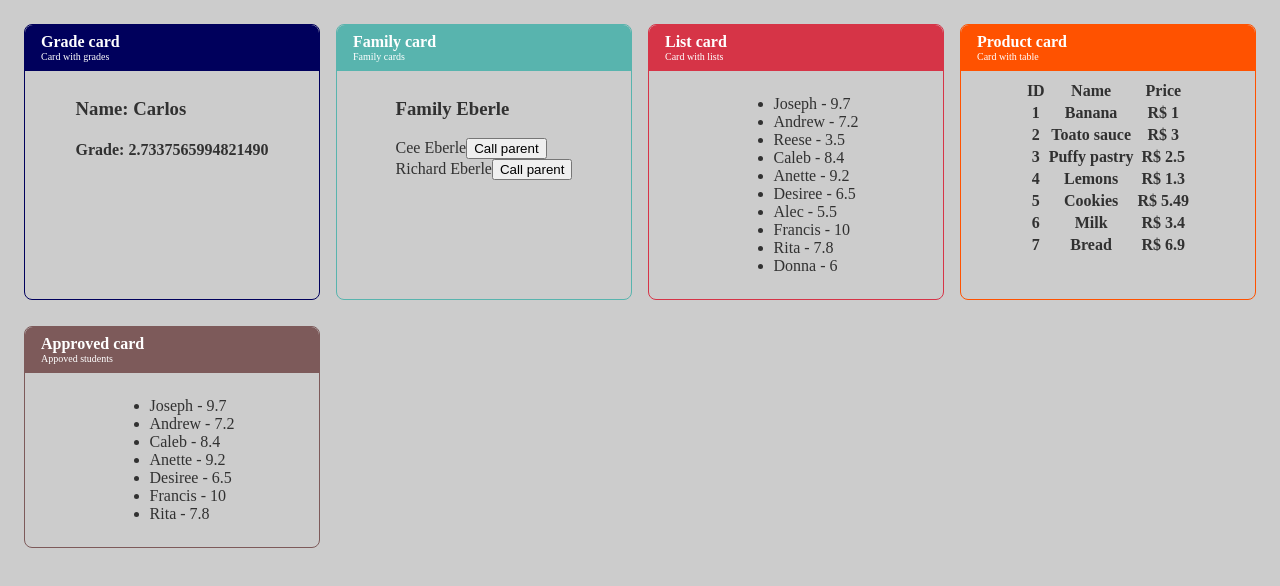
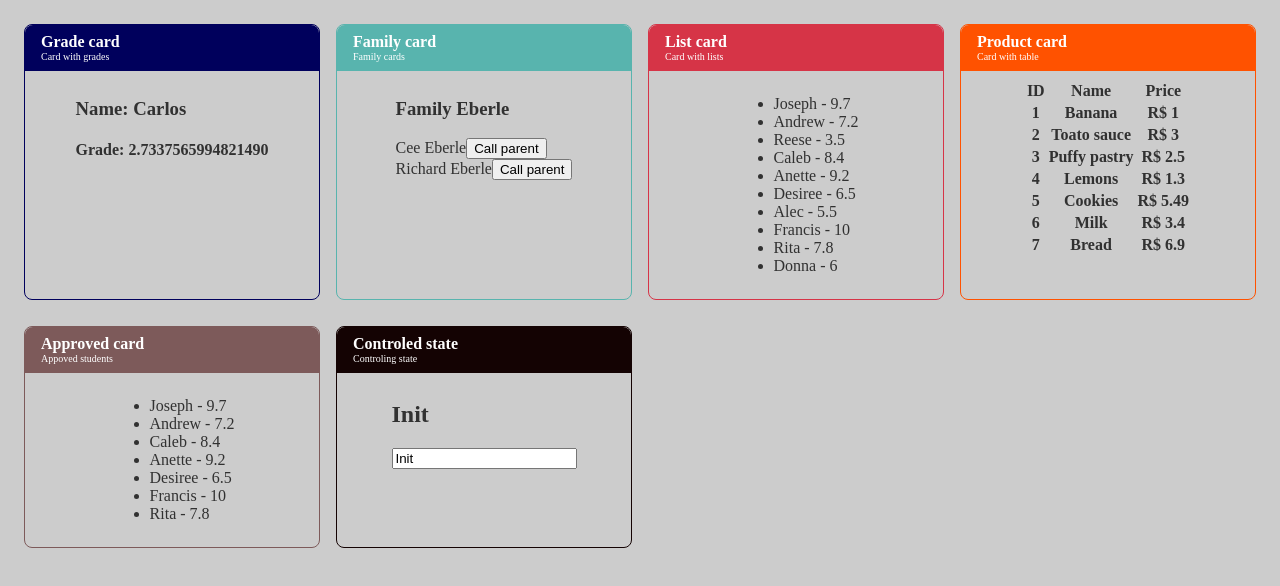
Before and after one commit to pedrovsp/ReactStudies, a React (Create React App) app: page / in a window 1280 px wide. Shown: the top 586 px of the page. Built offline with nearby package versions, Linux system fonts and the light colour scheme.

Commit message:
input component, controlled component

```diff
--- a/src/App.jsx
+++ b/src/App.jsx
@@ -9,6 +9,7 @@ import Child from './components/Child'
 import ApprovedList from './components/ApprovedList'
 import StudentList from './components/StudentList'
 import ProductTable from './components/ProductTable'
+import Input from './components/forms/Input/Input'
 
 import students from './data/students';
 import products from './data/products';
@@ -33,5 +34,8 @@ export default () => (
         <Card title="Approved card" desc="Appoved students" color="#7d5a5a">
             <ApprovedList students={ students }></ApprovedList>
         </Card>
+        <Card title="Controled state" desc="Controling state" color="#140303">
+            <Input></Input>
+        </Card>
     </div>
 )
--- /dev/null
+++ b/src/components/forms/Input/Input.jsx
@@ -0,0 +1,18 @@
+import './Input.css'
+import React, { useState } from 'react'
+
+export default props => {
+    const [value, setValue] = useState("Init");
+
+    function onChange(event) {
+        setValue(event.target.value);
+    }
+    return (
+        <div>
+            <h2>{value}</h2>
+            <div>
+                <input value={value} onChange={onChange}></input>
+            </div>
+        </div>
+    )
+}
```
Also changed, not shown: src/components/forms/Input/Input.css (added).
